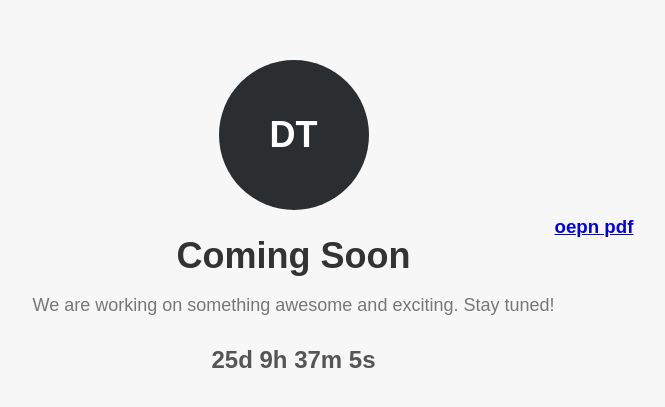
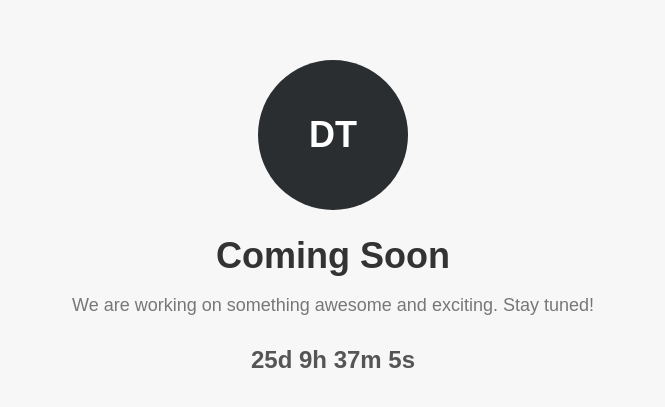
Before and after one commit to ShitizOfficial/dt, a plain HTML site: page index.html in a window 1280 px wide. Shown: the part 173-580 px from the top of the page, without its empty margins (307-972 px from the left). Drawn offline with Linux system fonts and the light colour scheme.

Commit message:
Update index.html

```diff
--- a/index.html
+++ b/index.html
@@ -80,6 +80,6 @@
             }
         }, 1000);
     </script>
-    <h3><a href='/parimarjan.bihar.gov.in_printAck.aspx_GrivId=20232902033163.pdf'> oepn pdf</a></h3>
+
 </body>
 </html>
```
